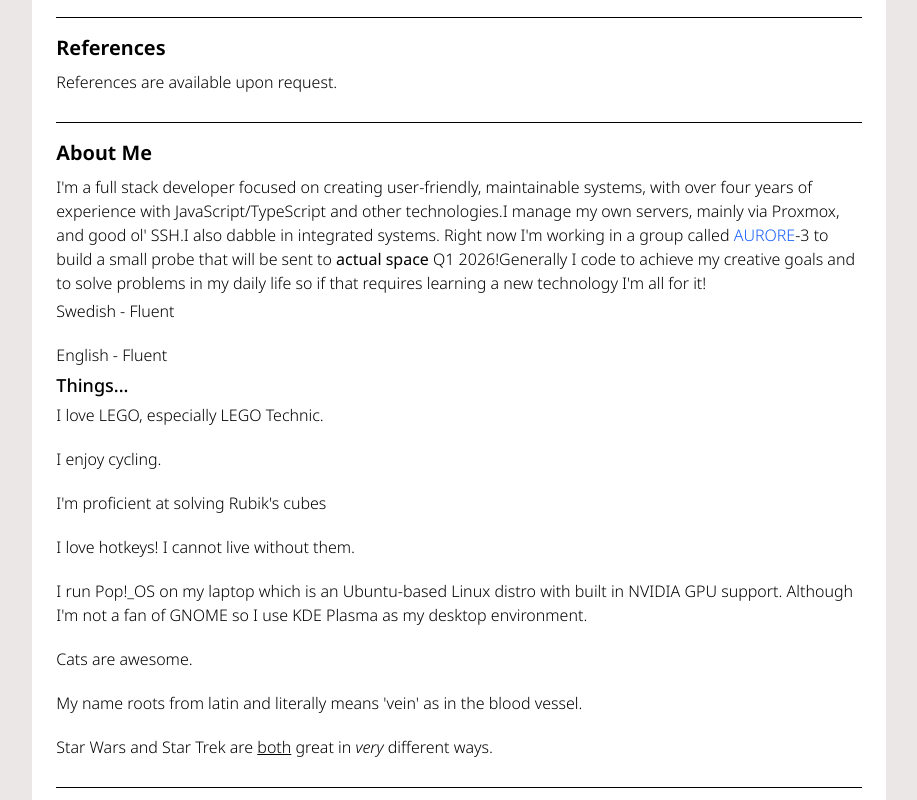
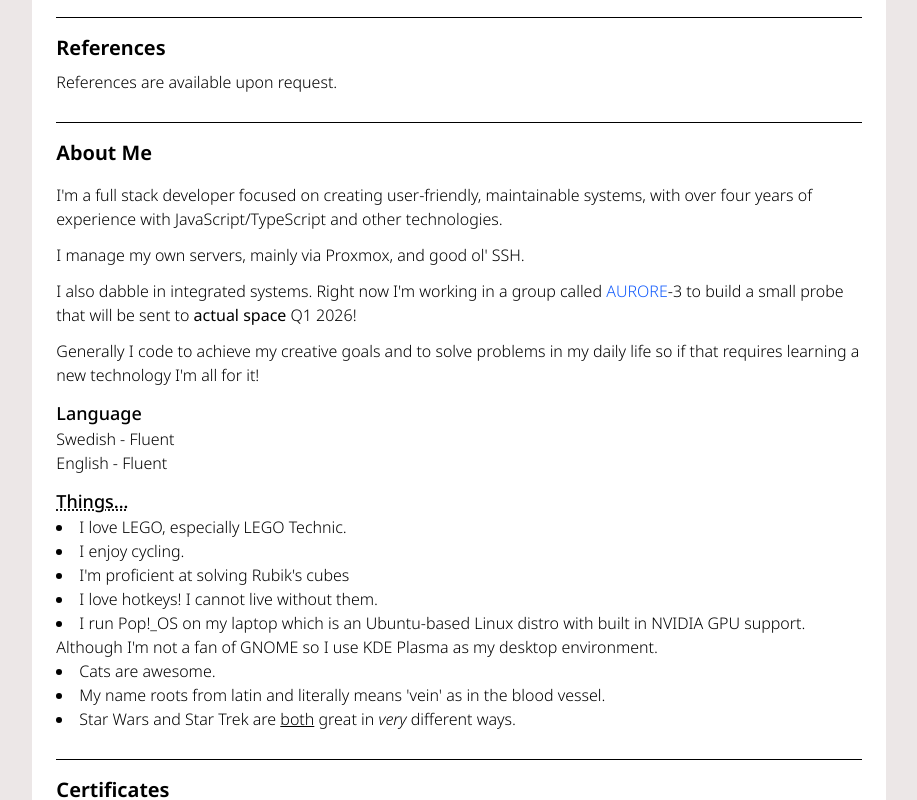
Before and after one commit to VenaStrom/VenaStrom.github.io, a React (Vite) app: page / in a window 1280 px wide. Shown: the part 2740-3540 px from the top of the page, without its empty margins (181-1098 px from the left). Built offline with nearby package versions, Linux system fonts and the light colour scheme.

Commit message:
update about me styling

```diff
--- a/src/components/about-me.tsx
+++ b/src/components/about-me.tsx
@@ -2,23 +2,34 @@ import { info } from "../info.tsx";
 
 export default function AboutMe({ className = "" }: { className?: string }) {
   return (
-    <section className={className}>
+    <section className={`${className} gap-y-3`}>
       <h3>About Me</h3>
 
-      <p>{info.aboutMe.description}</p>
+      <p className="flex flex-col gap-3">
+        {info.aboutMe.description.map((item, i) => (
+          <span key={`description-item-${i}`}>
+            {item}
+          </span>
+        ))}
+      </p>
 
+      <div>
+        <h4>Language</h4>
         <ul>
           {info.aboutMe.languages.map((language, i) => (
             <li key={`language-${i}`}>{language}</li>
           ))}
         </ul>
+      </div>
 
-      <h4 title="I struggle to find a better name">Things...</h4>
-      <ul>
+      <div>
+        <h4 title="I struggle to find a better name" className="underline decoration-dotted cursor-help">Things...</h4>
+        <ul className="list-disc list-inside">
           {info.aboutMe.randomThings.map((thing, i) => (
             <li key={`thing-${i}`}>{thing}</li>
           ))}
         </ul>
+      </div>
     </section>
   );
 }
```
Lines whose indentation alone changed are shown as unchanged.
